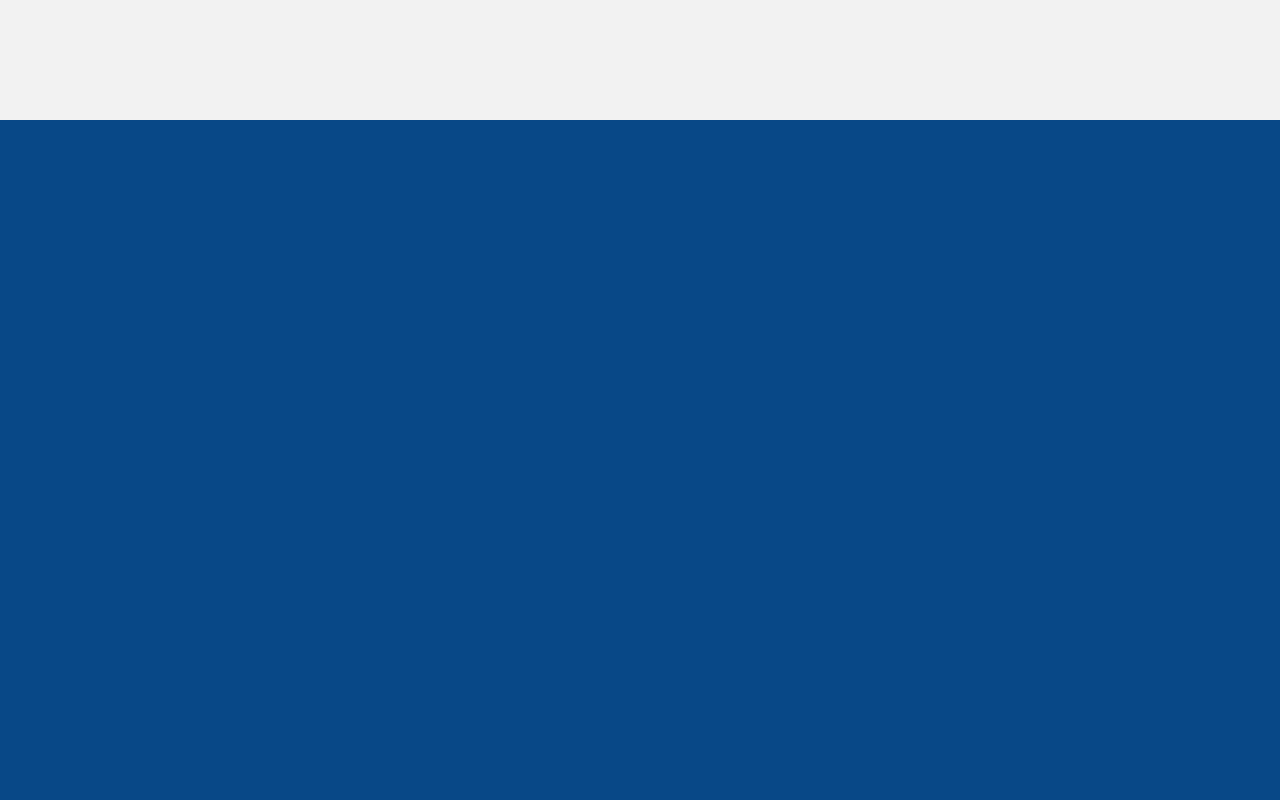
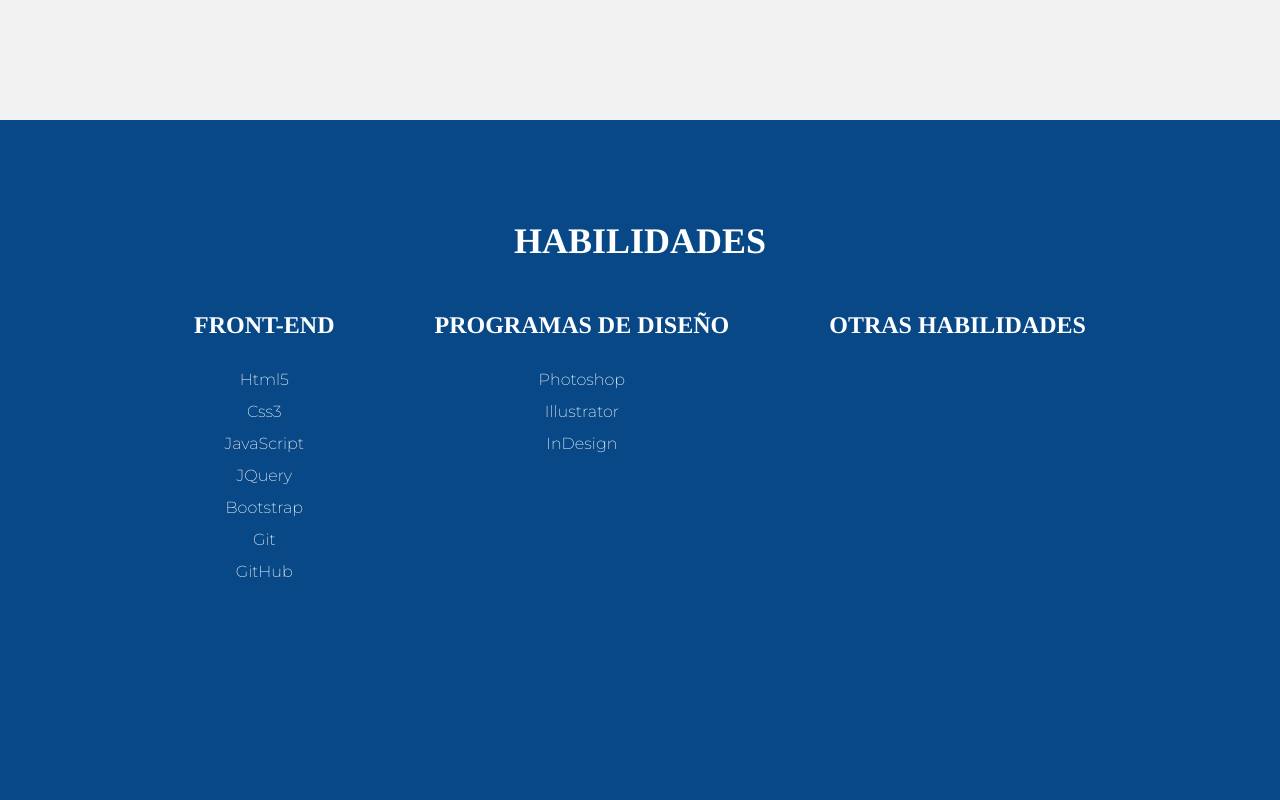
Before and after one commit to samyruiz/web-personal, a plain HTML site: page index.html in a window 1280 px wide. Shown: the part 1480-2280 px from the top of the page. Drawn offline with Linux system fonts and the light colour scheme.

Commit message:
UPDATE: the section skills was created.

```diff
--- a/css/styles.css
+++ b/css/styles.css
@@ -126,8 +126,47 @@
 /*SKILLS SECTION*/
 
 .skills {
+    width: 100%;
     height: 100vh;
+    padding-top: 100px;
     background-color: #084887;
+    color: #FFFFFF;
+    text-align: center;
+}
+
+.skills-title {
+    font-family: 'Tinos', serif;
+    font-size: 36px;
+}
+
+.skills-container {
+    width: 80%;
+    max-width: 1200px;
+    padding: 50px;
+    font-family: 'Montserrat', sans-serif;
+    margin: auto;
+    display: flex;
+    justify-content: center;
+}
+
+.skills-container .frontend {
+    margin-right: 100px;
+}
+
+.skills-container .design-programs{
+    margin-right: 100px;
+}
+
+.skills-subtitles {
+    text-transform: uppercase;
+    font-size: 24px;
+    font-family: 'Tinos', serif;
+    margin-bottom: 25px;
+}
+
+.list {
+    line-height: 2;
+    list-style: none;
 }
 
 /*PORTFOLIO SECTION*/
--- a/index.html
+++ b/index.html
@@ -53,8 +53,34 @@
     </section>
 
     <section class="skills" id="skills">
+        <h3 class="skills-title">HABILIDADES</h3>
         <div class="skills-container">
-
+            <div class="frontend">
+                <h4 class="skills-subtitles">Front-End</h4>
+                <ul class="list">
+                    <li>Html5</li>
+                    <li>Css3</li>
+                    <li>JavaScript</li>
+                    <li>JQuery</li>
+                    <li>Bootstrap</li>
+                    <li>Git</li>
+                    <li>GitHub</li>
+                </ul>
+            </div>
+            <div class="design-programs">
+                <h4 class="skills-subtitles">Programas de Diseño</h4>
+                <ul class="list">
+                    <li>Photoshop</li>
+                    <li>Illustrator</li>
+                    <li>InDesign</li>
+                </ul>
+            </div>
+            <div class="others">
+                <h4 class="skills-subtitles">Otras habilidades</h4>
+                <ul class="list">
+                    <li></li>
+                </ul>
+            </div>
         </div>
 
     </section>
```
